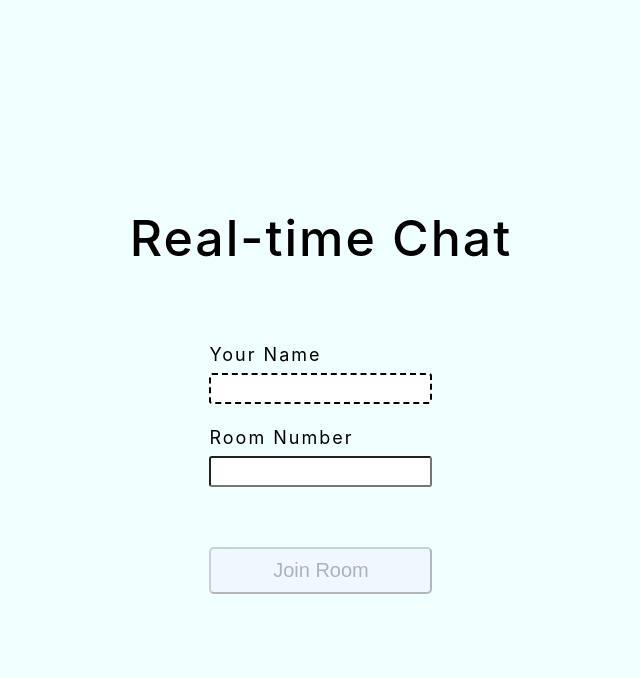
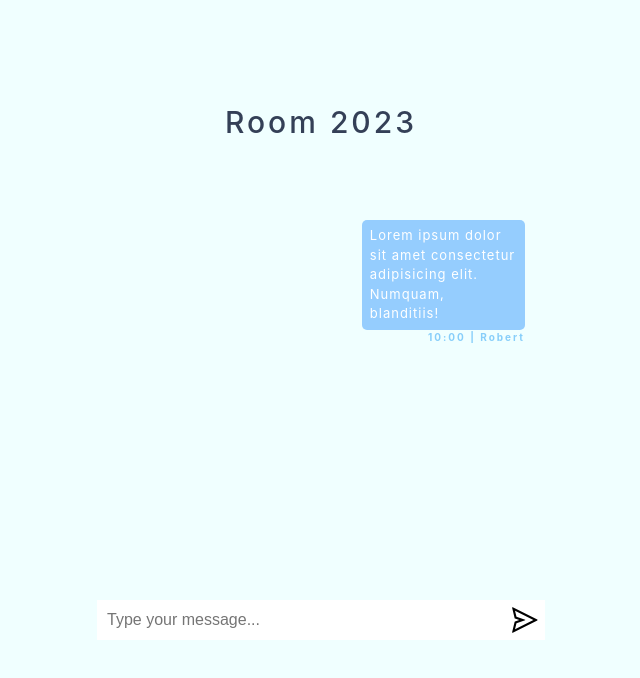
Before and after one commit to DoanhTran03/realtime-chatapp, a React (Vite) app in the folder front-end/: page / in a window 1280 px wide. Shown: the top 678 px of the page, without its empty margins (319-959 px from the left). Built offline with nearby package versions, Linux system fonts and the light colour scheme; no server answers.

Commit message:
Build structure and style for ChatRoom component - front-end

```diff
--- a/front-end/package.json
+++ b/front-end/package.json
@@ -12,6 +12,7 @@
   "dependencies": {
     "react": "^18.2.0",
     "react-dom": "^18.2.0",
+    "react-icons": "^4.10.1",
     "react-router-dom": "^6.14.2",
     "socket.io-client": "^4.7.2"
   },
--- a/front-end/src/App.tsx
+++ b/front-end/src/App.tsx
@@ -2,17 +2,19 @@ import { BrowserRouter } from "react-router-dom";
 import SocketProvider from "../context/SocketProvider";
 import RoomProvider from "../context/RoomProvider";
 import Router from "./pages/Router";
+import ChatRoom from "./pages/ChatRoom";
 
 function App() {
   return (
     <>
-      <SocketProvider>
+      {/* <SocketProvider>
         <RoomProvider>
           <BrowserRouter>
             <Router></Router>
           </BrowserRouter>
         </RoomProvider>
-      </SocketProvider>
+      </SocketProvider> */}
+      <ChatRoom></ChatRoom>
     </>
   );
 }
--- /dev/null
+++ b/front-end/src/pages/ChatRoom/chat_room.module.css
@@ -0,0 +1,73 @@
+.chat_room {
+    min-height: 60vh;
+    display: flex;
+    flex-direction: column;
+    justify-content: space-between;
+    max-width: 35vw;
+    min-width: 320px;
+}
+.chat_heading {
+    color: #344057;
+    letter-spacing: 3px;
+    font-size: 3rem;
+    font-weight: 500;
+    text-align: center;
+    transform: translateY(-6rem);
+}
+.chat_container {
+    font-size: 1.4rem;
+    padding: 10px 10px;
+    flex: 1;
+}
+.chat_input {
+    background-color: #fff;
+    justify-content: space-between;
+    width: 100%;
+    display: flex;
+}
+.chat_input input {
+    padding: 5px 10px;
+    font-size: 1.6rem;
+    border: 0;
+    border-radius: 3px;
+    flex: 1;
+}
+.chat_input span {
+    cursor: pointer;
+    margin: 5px 5px 5px 20px;
+    display: grid;
+    place-items: center;
+    font-size: 3rem;
+}
+.chat_input span:hover {
+    color: rgb(149, 205, 254);
+}
+.message {
+    display: flex;
+    flex-direction: column;
+    padding: 5px 10px;
+    color: #242E4C;
+    margin-bottom: 2rem;
+}
+.message_content {
+    letter-spacing: 1px;
+    width: fit-content;
+    max-width: 40%;
+    border-radius: 5px;
+    padding: 6px 8px;
+    font-size: 1.3rem;
+    white-space: pre-wrap;
+    background-color: #fff;
+}
+.message_meta {
+    font-weight: 700;
+    color: lightskyblue;
+    font-size: 1rem;
+}
+.message__me {
+    align-items: end;
+}
+.message__me .message_content{
+    background-color: rgb(149, 205, 254);
+    color: #fff;
+}
--- a/front-end/src/pages/ChatRoom/index.tsx
+++ b/front-end/src/pages/ChatRoom/index.tsx
@@ -1,8 +1,22 @@
-import React from 'react'
-
+import {AiOutlineSend} from "react-icons/ai"
+import style from "./chat_room.module.css"
 const ChatRoom = () => {
   return (
-    <div>This is Chatroom page</div>
+    <div className={style.chat_room}>
+      <h1 className={style.chat_heading}>Room 2023</h1>
+      <div className={style.chat_container}>
+        <div className={`${style.message} ${style.message__me}`}>
+          <div className={style.message_content}>Lorem ipsum dolor sit amet consectetur adipisicing elit. Numquam, blanditiis!</div>
+          <span className={`${style.message_meta}`}>{`10:00 | Robert`}</span>
+        </div>
+      </div>
+      <div className={style.chat_input}>
+        <input type="text" placeholder="Type your message..."/>
+        <span>
+          <AiOutlineSend/>
+        </span>
+      </div>
+    </div>
   )
 }
 
```
Also changed, not shown: 1 other file (tests, documents, lock files or other folders).
